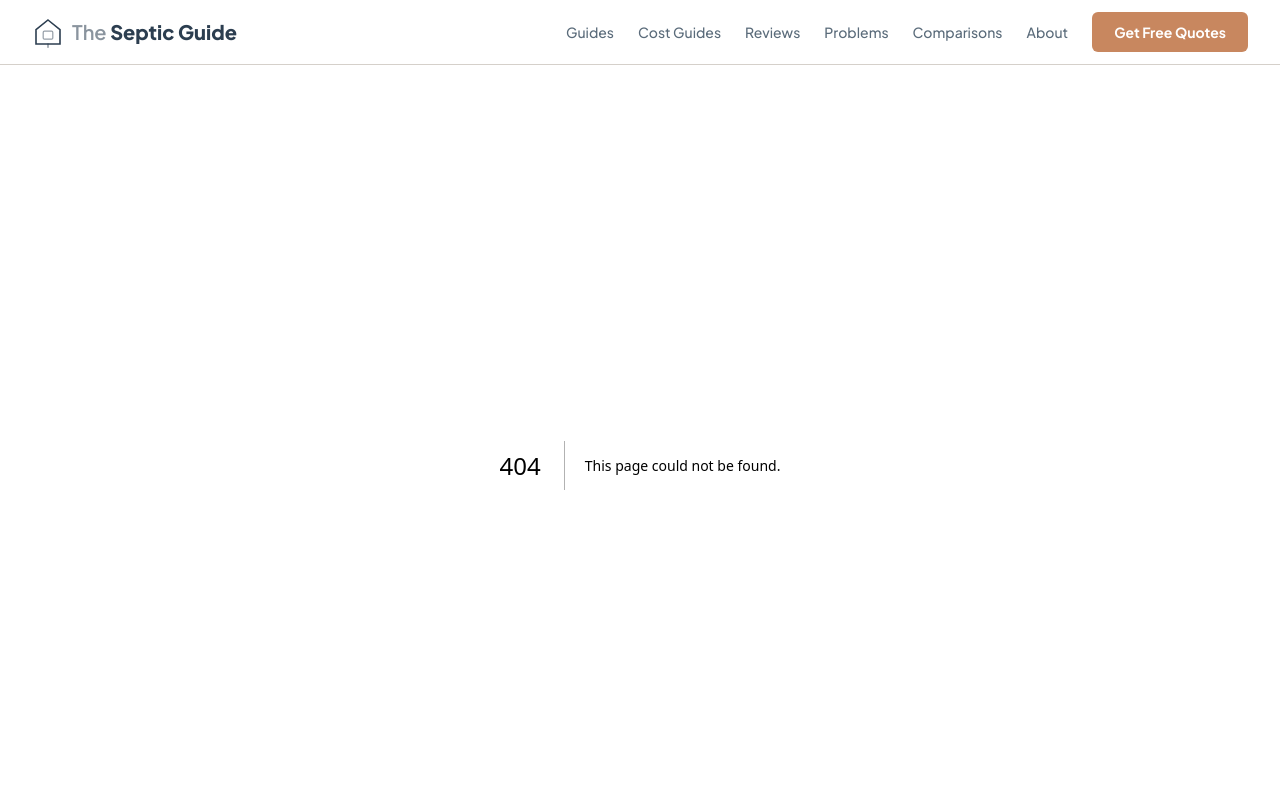
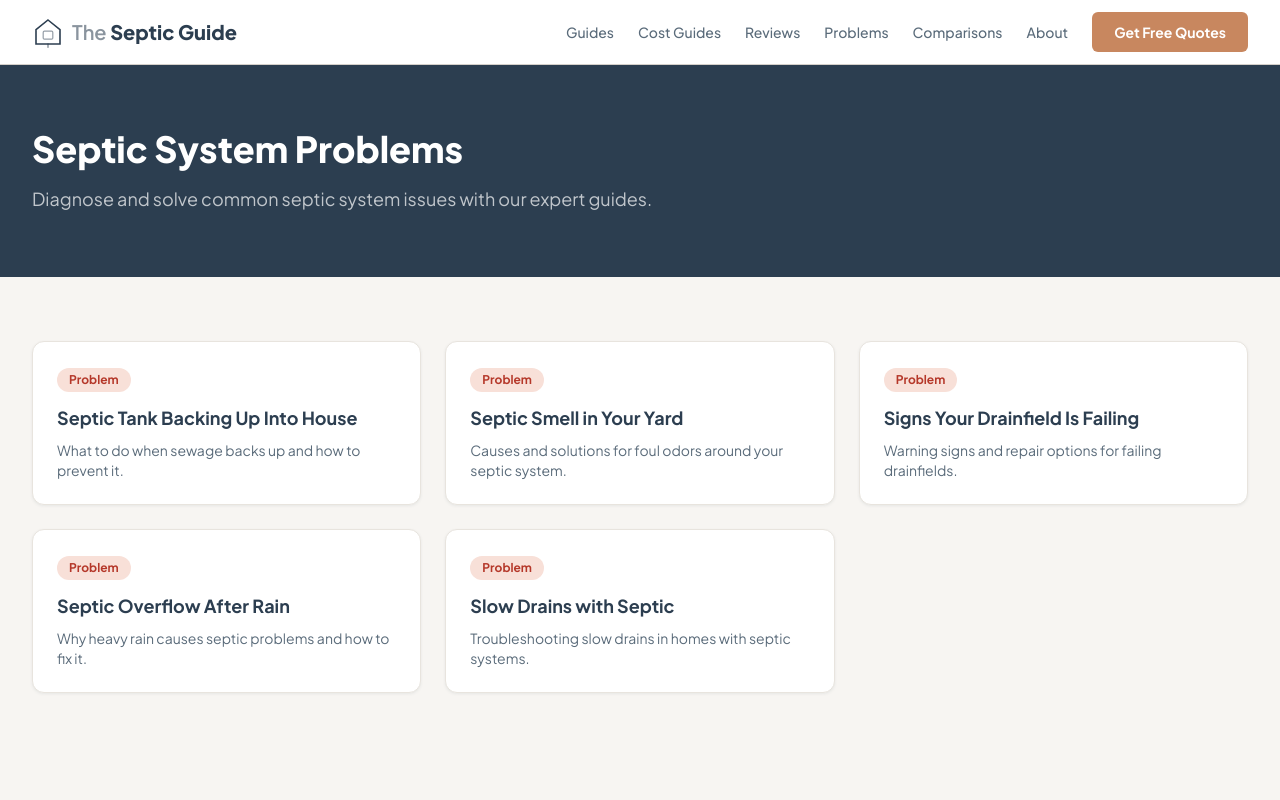
Before and after one commit to thebasementguide2026/theseptic.guide-, a Next.js app: page /problems in a window 1280 px wide. Before the commit this address had no page. Shown: the top 800 px of the page. Built offline with nearby package versions, Linux system fonts and the light colour scheme.

Commit message:
Add problems listing page

```diff
--- /dev/null
+++ b/app/problems/page.tsx
@@ -0,0 +1,40 @@
+import Link from 'next/link'
+
+export const metadata = {
+  title: 'Septic System Problems | The Septic Guide',
+  description: 'Diagnose and solve common septic system problems. Expert advice for homeowners.',
+}
+
+const problems = [
+  { title: 'Septic Tank Backing Up Into House', href: '/problems/tank-backing-up', description: 'What to do when sewage backs up and how to prevent it.' },
+  { title: 'Septic Smell in Your Yard', href: '/problems/septic-smell-in-yard', description: 'Causes and solutions for foul odors around your septic system.' },
+  { title: 'Signs Your Drainfield Is Failing', href: '/problems/drainfield-failing', description: 'Warning signs and repair options for failing drainfields.' },
+  { title: 'Septic Overflow After Rain', href: '/problems/overflow-after-rain', description: 'Why heavy rain causes septic problems and how to fix it.' },
+  { title: 'Slow Drains with Septic', href: '/problems/slow-drains', description: 'Troubleshooting slow drains in homes with septic systems.' },
+]
+
+export default function ProblemsPage() {
+  return (
+    <>
+      <section style={{ backgroundColor: '#2C3E50' }} className="text-white py-16">
+        <div className="container-custom">
+          <h1 className="text-4xl font-extrabold mb-4">Septic System Problems</h1>
+          <p className="text-lg opacity-70 max-w-2xl">Diagnose and solve common septic system issues with our expert guides.</p>
+        </div>
+      </section>
+      <section className="py-16">
+        <div className="container-custom">
+          <div className="grid grid-cols-1 md:grid-cols-2 lg:grid-cols-3 gap-6">
+            {problems.map((problem) => (
+              <Link key={problem.href} href={problem.href} className="bg-white rounded-xl p-6 shadow-sm border border-[#E8E4DE] hover:shadow-md transition-shadow">
+                <span className="inline-block text-xs font-bold px-3 py-1 rounded-full mb-3" style={{ backgroundColor: '#F8E0D8', color: '#B5382A' }}>Problem</span>
+                <h2 className="text-lg font-bold text-[#2C3E50] mb-2">{problem.title}</h2>
+                <p className="text-sm text-[#5A6B7A]">{problem.description}</p>
+              </Link>
+            ))}
+          </div>
+        </div>
+      </section>
+    </>
+  )
+}
```
